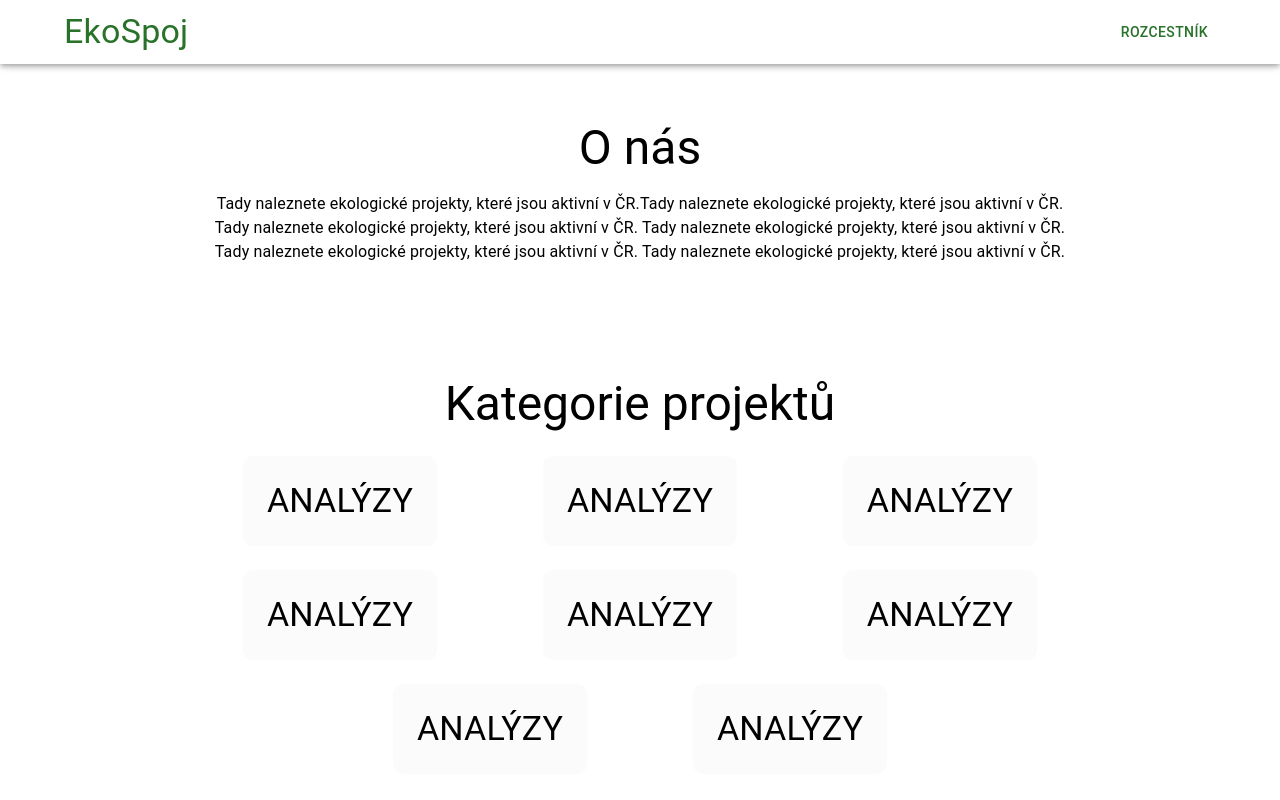
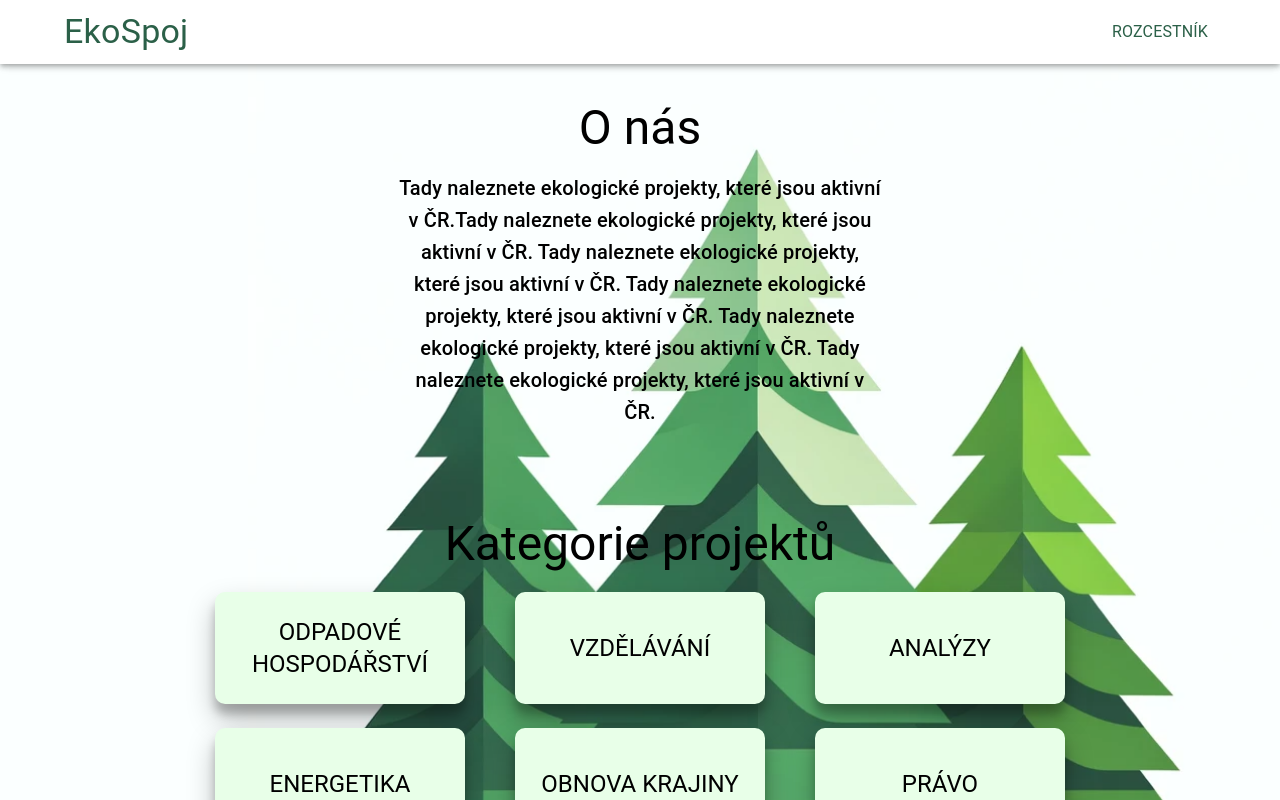
Before and after one commit to Sselion/EkoSpoj, a React (Vite) app in the folder frontend/: page / in a window 1280 px wide. Shown: the top 800 px of the page. Built offline with nearby package versions, Linux system fonts and the light colour scheme.

Commit message:
add styling and category cards

```diff
--- a/frontend/src/components/Categories.tsx
+++ b/frontend/src/components/Categories.tsx
@@ -4,40 +4,23 @@ import Box from "@mui/material/Box";
 import Grid from '@mui/material/Grid';
 import CategoryCard from "./CategoryCard";
 
+const categories = ["Odpadové hospodářství", "Vzdělávání", "Analýzy", "Energetika", "Obnova krajiny", "Právo", "Data", "Zpravodajství", "Transformace"];
+
 function Categories() {
     return (
-        <Box display="flex" sx={{p: 3, textAlign: "center", maxWidth: "900px", margin: '0 auto', mt: 8}}>
-            <Grid container justifyContent="center" alignItems="center">
+        <Box display="flex" sx={{p: 3, textAlign: "center", maxWidth: "900px", margin: '0 auto', mt: 5}}>
+            <Grid container>
                 <Grid item xs={12}>
-                    <Typography variant="h3" sx={{mb: 3}}>
+                    <Typography variant="h3" sx={{mb: 2.5}}>
                         Kategorie projektů
                     </Typography>
                 </Grid>
-                {/*Karty*/}
-                <Grid item xs={12} sm={6} md={4} justifyContent="center" alignItems="center" sx={{display: "flex"}}>
-                    <CategoryCard/>
-                </Grid>
-                <Grid item xs={12} sm={6} md={4} justifyContent="center" alignItems="center" sx={{display: "flex"}}>
-                    <CategoryCard/>
-                </Grid>
-                <Grid item xs={12} sm={6} md={4} justifyContent="center" alignItems="center" sx={{display: "flex"}}>
-                    <CategoryCard/>
-                </Grid>
-                <Grid item xs={12} sm={6} md={4} justifyContent="center" alignItems="center" sx={{display: "flex"}}>
-                    <CategoryCard/>
-                </Grid>
-                <Grid item xs={12} sm={6} md={4} justifyContent="center" alignItems="center" sx={{display: "flex"}}>
-                    <CategoryCard/>
-                </Grid>
-                <Grid item xs={12} sm={6} md={4} justifyContent="center" alignItems="center" sx={{display: "flex"}}>
-                    <CategoryCard/>
-                </Grid>
-                <Grid item xs={12} sm={6} md={4} justifyContent="center" alignItems="center" sx={{display: "flex"}}>
-                    <CategoryCard/>
-                </Grid>
-                <Grid item xs={12} sm={6} md={4} justifyContent="center" alignItems="center" sx={{display: "flex"}}>
-                    <CategoryCard/>
-                </Grid>
+                {categories.map((category, index) => (
+                    <Grid item xs={12} sm={6} md={4} justifyContent="center" alignItems="center" sx={{display: "flex"}}>
+                        <CategoryCard key={index} name={category}/>
+                    </Grid>
+                    )
+                )}
             </Grid>
         </Box>
     )
--- a/frontend/src/components/CategoryCard.tsx
+++ b/frontend/src/components/CategoryCard.tsx
@@ -3,21 +3,27 @@ import Button from '@mui/material/Button';
 import Typography from '@mui/material/Typography';
 import {Toolbar} from "@mui/material";
 
-function CategoryCard() {
+interface CardProps {
+    name: string
+}
+function CategoryCard(props: CardProps) {
     return (
         <Toolbar>
             <Button sx={{
                 color: "#297229",
-                backgroundColor: "#FBFBFB",
+                backgroundColor: "#E8FFE8",
                 p: 3,
                 mb: 3,
                 borderRadius: "10px",
+                width: "250px",
+                height: "112px",
+                boxShadow: "rgba(0, 0, 0, 0.25) 0px 14px 28px, rgba(0, 0, 0, 0.22) 0px 10px 10px",
                 "&:hover": {
                     backgroundColor: "#e8ffe8"
                 }
             }}>
-                <Typography variant="h4" sx={{color: "black", textAlign: 'center'}}>
-                    Analýzy
+                <Typography variant="h5" sx={{color: "black", textAlign: 'center'}}>
+                    {props.name}
                 </Typography>
             </Button>
         </Toolbar>
--- a/frontend/src/components/Heading.tsx
+++ b/frontend/src/components/Heading.tsx
@@ -4,11 +4,11 @@ import {Typography} from "@mui/material";
 
 function Heading() {
     return (
-        <Box sx={{p: 3, textAlign: "center", maxWidth: "70%", margin: '0 auto', mt: 12}}>
+        <Box sx={{p: 3, textAlign: "center", maxWidth: "70%", margin: '0 auto', mt: 9.5}}>
             <Typography variant="h3" sx={{mb: 2}}>
                 O nás
             </Typography>
-            <Typography>
+            <Typography variant="h6" px={{sm: 10, md: 25 }}>
                 Tady naleznete ekologické projekty, které jsou aktivní v ČR.Tady naleznete ekologické projekty, které
                 jsou aktivní v ČR. Tady naleznete ekologické projekty, které jsou aktivní v ČR. Tady naleznete
                 ekologické projekty, které jsou aktivní v ČR. Tady naleznete ekologické projekty, které jsou aktivní v
--- a/frontend/src/components/MainPage.tsx
+++ b/frontend/src/components/MainPage.tsx
@@ -1,4 +1,5 @@
 import React from "react";
+import Box from "@mui/material/Box";
 import NavBar from "./NavBar";
 import Heading from "./Heading";
 import Categories from "./Categories";
--- a/frontend/src/components/NavBar.tsx
+++ b/frontend/src/components/NavBar.tsx
@@ -7,17 +7,22 @@ function NavBar() {
         <AppBar sx={{backgroundColor: "white"}}>
             <Box ml={5} mr={5}>
                 <Toolbar>
-                    <Typography variant="h4" sx={{flexGrow: 1, color: "#297229"}}>
+                    <Typography variant="h4" sx={{flexGrow: 1, color: "#2B6048"}}>
                         EkoSpoj
                     </Typography>
                     <Button
                         sx={{
-                            color: "#297229",
+                            color: "#2B6048",
                             "&:hover": {
-                                backgroundColor: "#e8ffe8"
+                                backgroundColor: "#83C089",
+                                color: "white"
                             }
                         }}
-                    >Rozcestník</Button>
+                    >
+                        <Typography variant="subtitle1" display="block" >
+                        Rozcestník
+                        </Typography>
+                    </Button>
                 </Toolbar>
             </Box>
         </AppBar>
--- a/frontend/src/styles.css
+++ b/frontend/src/styles.css
@@ -0,0 +1,11 @@
+html {
+    background-color: #FBFFFF;
+    background-image: url("/images/back3.png");
+    background-repeat: no-repeat;
+    background-position: right;
+    background-size: contain;
+}
+
+body {
+    height: 100%;
+}
```
Also changed, not shown: frontend/public/images/back3.png (added).
